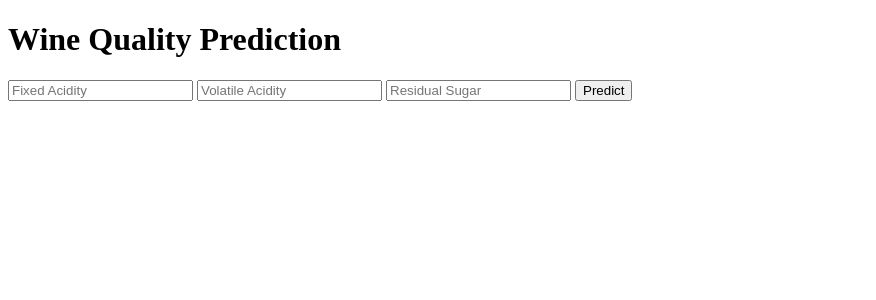
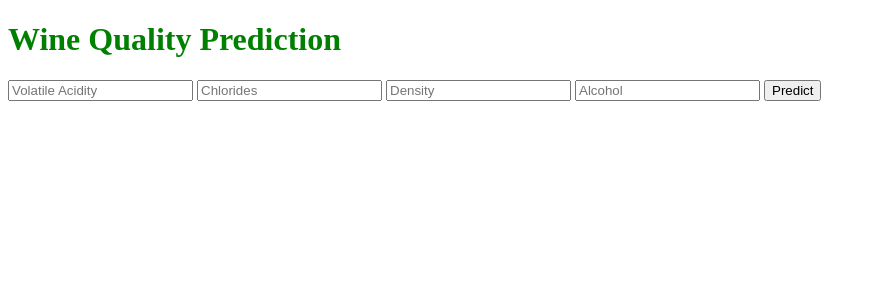
Before and after one commit to dsharipriya91/Wine_Quality_Prediction, a Flask app: page / in a window 1280 px wide. Shown: the top 300 px of the page, without its empty margins (0-876 px from the left). Run offline with Flask 2, Linux system fonts and the light colour scheme; parts of the project's set-up code (start-up, migrations or seed data) failed here and were passed over.

Commit message:
Modified Files Added

```diff
--- a/app.py
+++ b/app.py
@@ -22,9 +22,9 @@ def predict():
     int_features = [int(x) for x in request.form.values()]
     final_features = [np.array(int_features)]
     prediction = model.predict(final_features)
-    output = 'white' if prediction[0]==1 else 'red'
+    output = 'White Wine' if prediction[0]==1 else 'Red Wine'
 
-    return render_template('index.html', prediction_text='Wine Prediction: {}'.format(output))
+    return render_template('index.html', prediction_text='Wine Prediction Result: {}'.format(output))
 
 if __name__ == '__main__':
     app.run(debug=True)
--- a/templates/index.html
+++ b/templates/index.html
@@ -12,15 +12,14 @@
 </head>
 
 <body>
- <div class="login">
-	<h1>Wine Quality Prediction</h1>
+ <div class="center">
+	<h1 style="color: green;">Wine Quality Prediction</h1>
 
-     <!-- Main Input For Receiving Query to our ML -->
     <form action="{{ url_for('predict')}}"method="post">
-    	<input type="text" name="experience" placeholder="Fixed Acidity" required="required" />
-        <input type="text" name="test_score" placeholder="Volatile Acidity" required="required" />
-		<input type="text" name="interview_score" placeholder="Residual Sugar" required="required" />
-
+    	<input type="text" name="volatile_acidity" placeholder="Volatile Acidity" required="required" />
+        <input type="text" name="chlorides" placeholder="Chlorides" required="required" />
+		<input type="text" name="density" placeholder="Density" required="required" />
+		<input type="text" name="alcohol" placeholder="Alcohol" required="required" />
         <button type="submit" class="btn btn-primary btn-block btn-large">Predict</button>
     </form>
 
```
Also changed, not shown: Model/model.py (+13 -3 lines).
